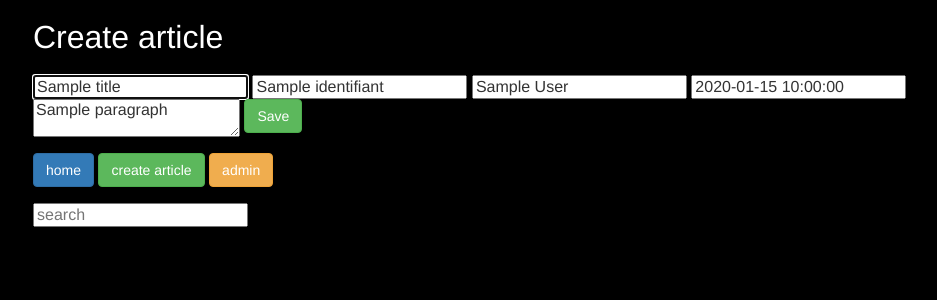
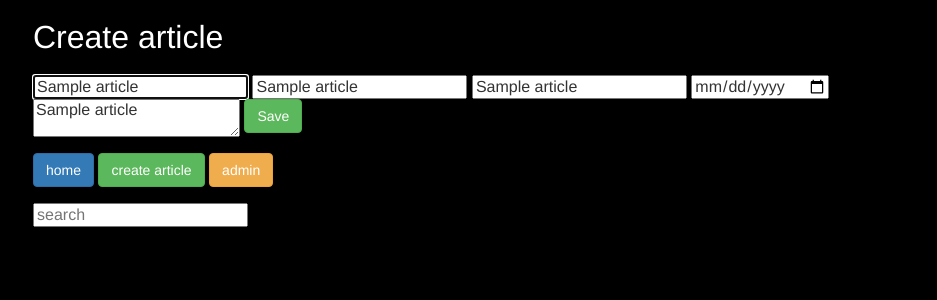
Before and after one commit to davidboutet/inf3005_tp1, a Flask app: template app/templates/article/article_form.html in a window 1280 px wide. Shown: the top 300 px of the page, without its empty margins (115-1052 px from the left). Run offline with Flask 2, Linux system fonts and the light colour scheme; the template is opened without the code that fills it: most values are stand-ins (such as "Sample title", 1, 10 or a date in 2020); some libraries are stand-ins or nearby versions.

Commit message:
tp1 review and done

```diff
--- a/app/main.py
+++ b/app/main.py
@@ -16,8 +16,6 @@ def close_connection(exception):
 
 @app.route("/", methods=["GET", "POST"])
 def index():
-    # logging
-    # app.logger.info('Info')
     articles = Article()
     if request.method == "POST" and request.form["search_string"]:
         query_string = request.form["search_string"]
@@ -70,26 +68,30 @@ def admin():
 def new_admin():
     if request.method == "GET":
         return render_template("article/article_form.html",
-                               action="/admin-nouveau")
+                               action="/admin-nouveau", article="")
     else:
         article = Article()
-        status = article.create_article(request.form)
-        if(status == "success"):
+        obj = article.create_article(request.form)
+        if(obj["status"] == "success"):
             message = {"status": "success", "message": "Article created"}
             flash(message)
         else:
-            message = {"status": "danger", "message": "An error occured"}
+            message = {"status": "danger",
+                       "message": "All input are required."}
             flash(message)
-        return render_template("article/article_form.html")
+
+        return render_template("article/article_form.html", article=obj["obj"])
 
 
 @app.errorhandler(404)
 def page_not_found(e):
+    app.logger.info(e)
     return render_template('404.html'), 404
 
 
 @app.errorhandler(500)
 def page_not_found(e):
+    app.logger.info(e)
     return render_template('500.html'), 500
 
 if __name__ == "__main__":
--- a/app/templates/article/article_form.html
+++ b/app/templates/article/article_form.html
@@ -3,11 +3,11 @@
 {% block content %}
     <h1>Create article</h1>
     <form action="{{action}}" method="POST">
-        <input type="text" name="title" value="{{title}}" placeholder="title" autofocus/>
-        <input type="text" name="identifiant" value="{{identifiant}}" placeholder="id"/>
-        <input type="text" name="author" value="{{author}}" placeholder="author"/>
-        <input type="text" name="publication_date" value="{{date}}" placeholder="publication date"/>
-        <textarea name="paragraph">{{paragraph}}</textarea>
+        <input type="text" name="title" value="{{article[1]}}" placeholder="title" autofocus required/>
+        <input type="text" name="identifiant" value="{{article[2]}}" placeholder="id" required/>
+        <input type="text" name="author" value="{{article[3]}}" placeholder="author" required/>
+        <input type="date" name="publication_date" value="{{article[4]}}" placeholder="publication date" required/>
+        <textarea name="paragraph" required>{{article[5]}}</textarea>
 
         <button type="submit" value="Submit" class="btn btn-success">Save</button>
     </form>
```
Also changed, not shown: app/article.py (+8 -3 lines), 1 other file.
